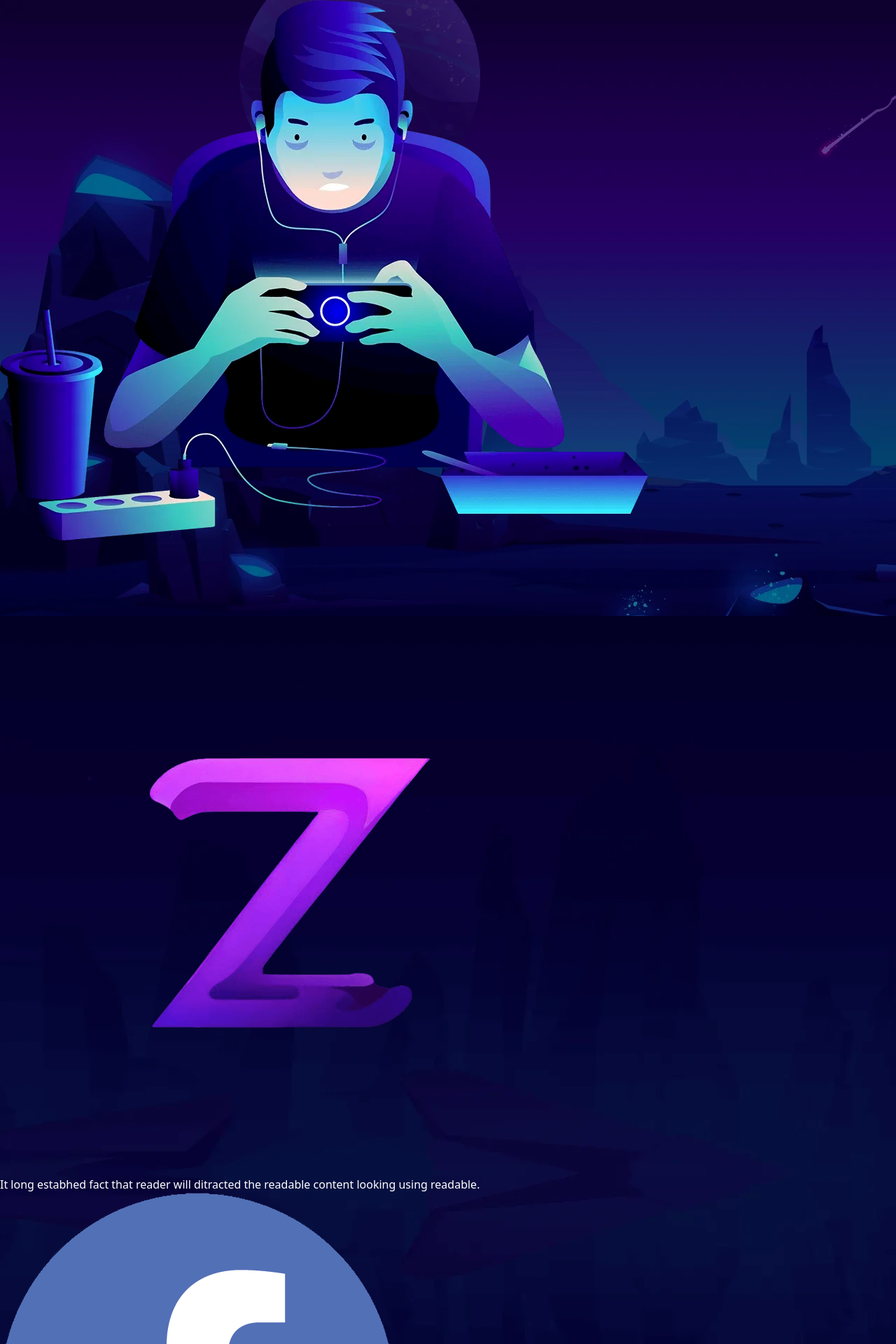
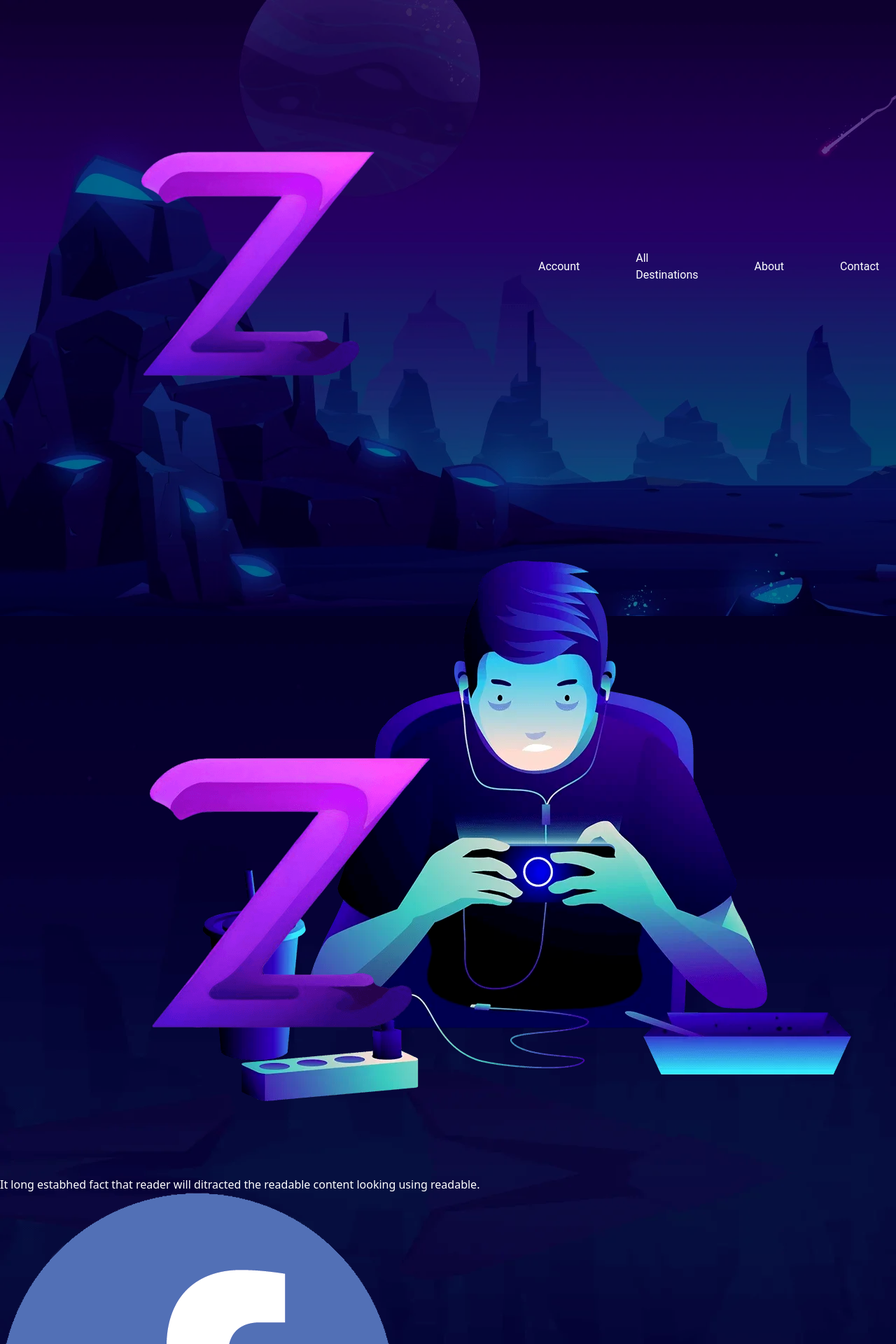
Before and after one commit to Val0ry/SiteCatalogGames, a PHP site: page / in a window 1280 px wide. Shown: the top 1920 px of the page at 70% size. Run offline with PHP 8.4, Linux system fonts and the light colour scheme; some libraries are stand-ins or nearby versions.

Commit message:
Add Ico and start CSS

```diff
--- a/css/style.css
+++ b/css/style.css
@@ -11,6 +11,57 @@ body {
 	background: no-repeat url('../img/body-bg.png');
 }
 
+/* Menu hamburger */
+
+.header {
+    border-bottom: 1px solid #E2E8F0;
+    position: sticky;
+    top: 0;
+    z-index: 6;
+    background-color: #ffff;
+}
+
+.navbar {
+    display: flex;
+    justify-content: center;
+    align-items: center;
+    padding: 3rem 1.5rem 5.5rem;
+}
+
+.hamburger {
+    display: none;
+}
+
+.bar {
+    display: block;
+    width: 25px;
+    height: 3px;
+    margin: 5px auto;
+    -webkit-transition: all 0.3s ease-in-out;
+    transition: all 0.3s ease-in-out;
+    background-color: #fff;
+}
+
+.nav-menu {
+    display: flex;
+    justify-content: space-between;
+    align-items: center;
+}
+
+.nav-item {
+    margin-left: 5rem;
+    font-family: 'Roboto', sans-serif;
+}
+
+.nav-link {
+    font-weight: 400;
+    color: #fff;
+}
+
+.nav-link:hover {
+    color: #B317E1
+}
+
 /* Section 1 */
 
 .section-1-index {
@@ -18,6 +69,16 @@ body {
 	height: 110vh;
 }
 
-.zlogo {
+.heroimg {
+	display: flex;
+	justify-content: flex-end;
+}
+
+.heroimg img {
+	padding: 0rem 4rem;
+}
+
+.logoz {
+	display: flex;
 
 }
--- a/includes/header.php
+++ b/includes/header.php
@@ -3,6 +3,7 @@
 <head>
 	<meta charset="UTF-8">
 	<meta name="viewport" content="width=device-width, initial-scale=1.0">
+	<link rel="icon" type="image/x-icon" href="img/logo.ico">
 	<script src="https://cdn.tailwindcss.com"></script>
 	<link rel="stylesheet" href="css/style.css">
 	<title>Zen</title>
--- a/index.php
+++ b/index.php
@@ -4,14 +4,34 @@ session_start();
 
 include "includes/header.php";
 ?>
-	<section class="section-1-index">
-<div>
-	<img src="./img/hero-position-img.png">
-</div>
-</section>
-
-<section>
-
+<section class="section-1-index">
+	<nav class="navbar">
+		<div class="logoz">
+			<img src="img/logo.png" alt="Logo Z">
+		</div>
+		<ul class="nav-menu">
+			<li class="nav-item">
+				<a href="../html/login.html" class="nav-link">Account</a>
+			</li>
+			<li class="nav-item">
+				<a href="../html/destinations.html" class="nav-link">All Destinations</a>
+			</li>
+			<li class="nav-item">
+				<a href="#section-5" class="nav-link">About</a>
+			</li>
+			<li class="nav-item">
+				<a href="../html/index.html#section-7" class="nav-link">Contact</a>
+			</li>
+		</ul>
+		<div class="hamburger">
+			<span class="bar"></span>
+			<span class="bar"></span>
+			<span class="bar"></span>
+		</div>
+	</nav>
+	<div class="heroimg">
+		<img src="./img/hero-position-img.png">
+	</div>
 </section>
 
 <section>
```
Also changed, not shown: img/logo.ico (added).
